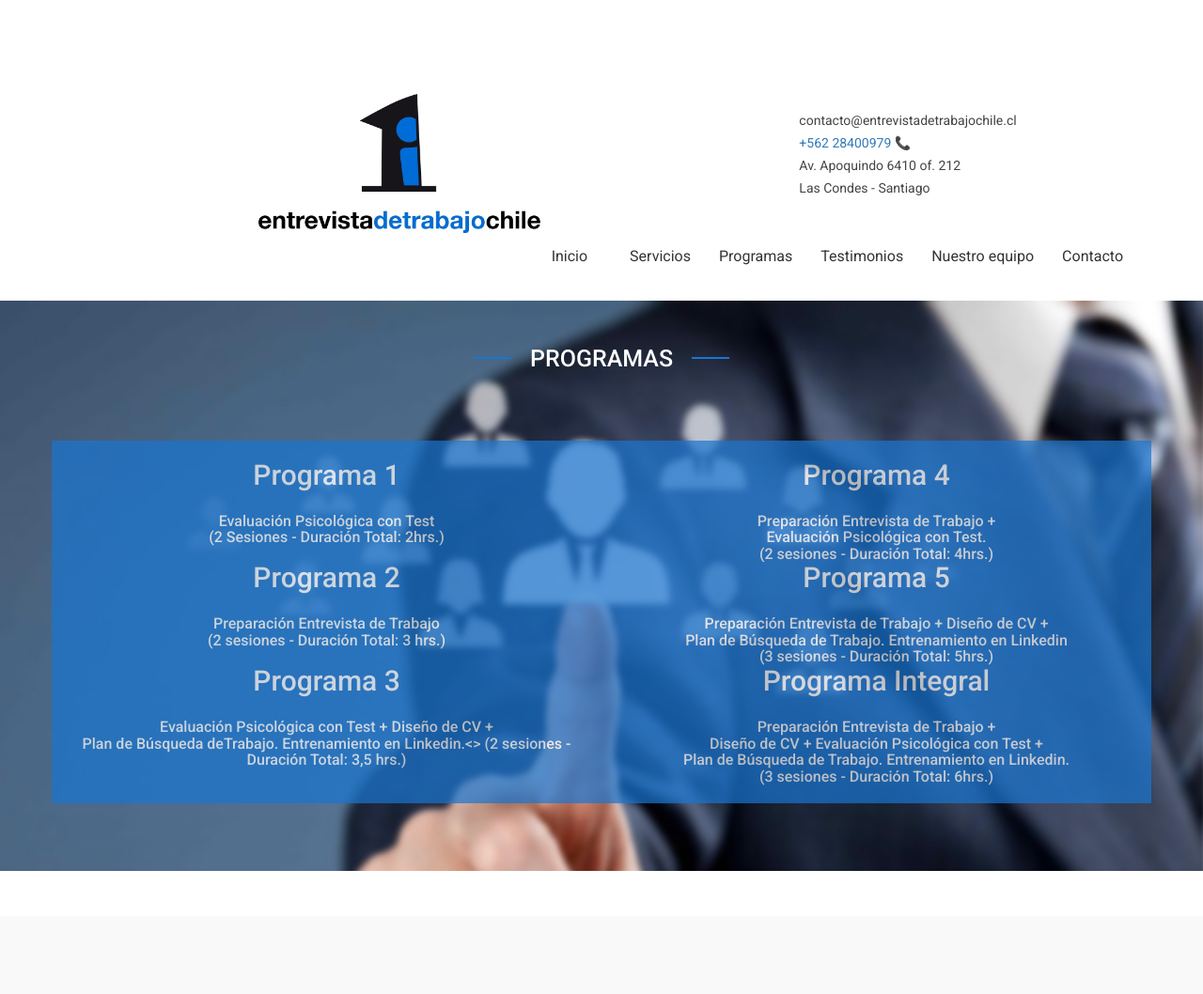
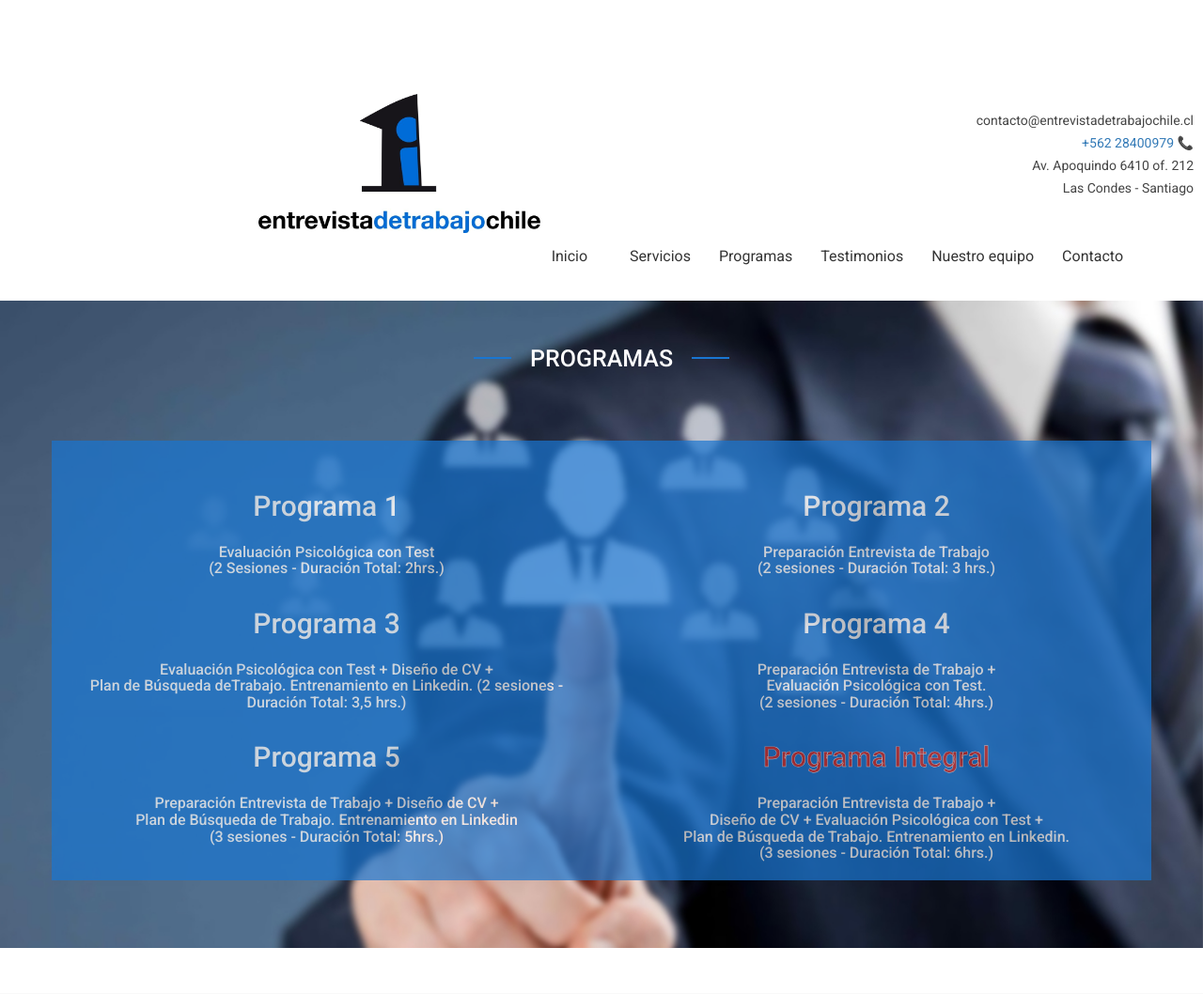
Before and after one commit to Razoxk/entrevistadetrabajochile, a PHP site: page /programa.php in a window 1280 px wide. Shown: the top 1058 px of the page at 94% size. Run offline with PHP 8.4, Linux system fonts and the light colour scheme; some libraries are stand-ins or nearby versions.

Commit message:
final final ctm

```diff
--- a/contacto.php
+++ b/contacto.php
@@ -82,7 +82,7 @@ include ("header.php");
 							<input type="text" class="form-control" name="txtnumero" placeholder="Telefono">
 							<textarea class="form-control" rows="3" name="txtmensaje" placeholder="Mensaje (*)"></textarea>
 							<h3>(*) Campos Obligatorios</h3>
-                            <button class="btn btn-default" type="submit">Enviar</button><br><br>
+                            <button class="btn btn-default" type="submit" onclick='alert("Hemos recibido su mensaje. Le contactaremos a la brevedad.")'>Enviar</button><br><br>
                         </form>
 					</div>
 					<div class="col-md-6 col">
--- a/contacto1.php
+++ b/contacto1.php
@@ -11,16 +11,16 @@
 							<input type="text" class="form-control" name="txtnumero" placeholder="Telefono">
 							<textarea class="form-control" rows="3" name="txtmensaje" placeholder="Mensaje (*)"></textarea>
 							<h3>(*) Campos Obligatorios</h3>
-                            <button class="btn btn-default" type="submit">Enviar</button><br><br>
+                            <button class="btn btn-default" type="submit" onclick='alert("Hemos recibido su mensaje. Le contactaremos a la brevedad.")'>Enviar</button><br><br>
                         </form>
 					</div>
-					<div class="col-md-6 col">
+					<div class="col-md-6">
 						<!-- map -->
+							<a href="https://goo.gl/maps/YPtrhDcU1xzQwM487"><img src="img/map1.PNG" class="img-fluid img-responsive" alt="Responsive image"></a>
 
-						<div class="">
-							<iframe src="https://www.google.com/maps/embed?pb=!1m14!1m8!1m3!1d6661.200262556395!2d-70.564432!3d-33.407595!3m2!1i1024!2i768!4f13.1!3m3!1m2!1s0x9662cedd1d330ced%3A0x917b72cb89aaef4c!2sAv.%20Apoquindo%206410%2C%20Oficina%20212%2C%20Las%20Condes%2C%20Regi%C3%B3n%20Metropolitana!5e0!3m2!1ses-419!2scl!4v1576195460270!5m2!1ses-419!2scl" width="450" height="450" frameborder="0" style="border:0;" allowfullscreen=""></iframe>
-
-	                   </div><!--/map-->
+							<!-- <iframe src="https://www.google.com/maps/embed?pb=!1m14!1m8!1m3!1d6661.200262556395!2d-70.564432!3d-33.407595!3m2!1i1024!2i768!4f13.1!3m3!1m2!1s0x9662cedd1d330ced%3A0x917b72cb89aaef4c!2sAv.%20Apoquindo%206410%2C%20Oficina%20212%2C%20Las%20Condes%2C%20Regi%C3%B3n%20Metropolitana!5e0!3m2!1ses-419!2scl!4v1576195460270!5m2!1ses-419!2scl" width="450" height="450" frameborder="0" style="border:0;" allowfullscreen="">
+							</iframe> -->
+<!--/map-->
 
 					</div>
 				</div>
--- /dev/null
+++ b/gg.php
@@ -0,0 +1,5 @@
+<FORM>
+
+<input name="button2" type="button"
+onclick='alert("ESTA ES EL ALERTA.")' value="Click Aquí para ver el ALERTA" />
+</FORM>
--- a/header.php
+++ b/header.php
@@ -4,7 +4,7 @@
 			<td style="width: 574px;"><div align="center" style="margin-top:80px;">
 				<img src="img/logo1.jpg" class="img-fluid img-responsive " style="align:center;" alt="Responsive image" height="200" width="300" alt="">
 				</div></td>
-				<td style="width: 290px;padding-top:60px;">contacto@entrevistadetrabajochile.cl<br>
+				<td style="width: 290px;padding-top:60px;  text-align:right; padding-right:10px;">contacto@entrevistadetrabajochile.cl<br>
 				<a href="tel:+56228400979"> +562 28400979 📞</a><br>
 				Av. Apoquindo 6410 of. 212 <br>
 				Las Condes - Santiago</td>
--- a/index.php
+++ b/index.php
@@ -167,9 +167,11 @@
 				</div>
 			</section><br><br>
 
+			<div class="container">
 			<?php
-    include ("contacto1.php");
-    ?>
+				include ("contacto1.php");
+			?>
+			</div>
 		<!-- Footer -->
 			<?php
 			include ("footer.php");
--- a/mailler.php
+++ b/mailler.php
@@ -24,7 +24,7 @@
   $mail->FromName = "Contacto Web Entrevista de Trabajo Chile";
   $mail->Timeout=5;
 
-  $mail->AddAddress("porellana@tecnotec.cl");
+  $mail->AddAddress("contacto@entrevistadetrabajochile.cl");
 //  $mail->AddCC($_POST['email']);
   $mail->Subject = "Web Entrevista de Trabajo Chile";
   $mail->Body = "
--- a/programa.php
+++ b/programa.php
@@ -82,33 +82,35 @@ include ("header.php");
                 <div class="container" style="margin-top:-70px;">
 
                 <div class="row"  style="opacity: 0.7;background-color:#1976d2;padding-top:20px;">
-                  <div class="col-md-6" style="margin:auto;"><h2 style="color:white;">Programa 1</h2><br><h4 class="jus" style="text-align:center;color:white;">Evaluación Psicológica con Test<br>
+                  <div class="col-md-6" style="margin:auto;"><h2 style="color:white;"> <br> Programa 1</h2><br><h4 class="jus" style="text-align:center;color:white;">Evaluación Psicológica con Test<br>
                                                                                                                                 (2 Sesiones - Duración Total: 2hrs.)
                                                                                                                                 </h4></div>
-                  <div class="col-md-6" style="margin:auto;"><h2 style="color:white;">Programa 4</h2><br><h4 class="jus" style="text-align:center;color:white;">Preparación Entrevista de Trabajo + <br>
-                                                                                                                                  Evaluación Psicológica con Test. <br>
-                                                                                                                                  (2 sesiones - Duración Total: 4hrs.)
-                                                                                                                                </h4></div>
+                  <div class="col-md-6" style="margin:auto;"><h2 style="color:white;"><br> Programa 2</h2><br><h4 class="jus" style="text-align:center;color:white;">Preparación Entrevista de Trabajo<br>
+                                                                                            (2 sesiones - Duración Total: 3 hrs.) <br></h4></div>
+
                 </div>
 
                 <div class="row"  style="opacity: 0.7;background-color:#1976d2;">
-                  <div class="col-md-6" style="margin:auto;"><h2 style="color:white;">Programa 2</h2><br><h4 class="jus" style="text-align:center;color:white;">Preparación Entrevista de Trabajo<br>
-                                                                                            (2 sesiones - Duración Total: 3 hrs.)</h4></div>
-                  <div class="col-md-6" style="margin:auto;"><h2 style="color:white;">Programa 5</h2><br><h4 class="jus" style="text-align:center;color:white;">Preparación Entrevista de Trabajo +  Diseño de CV +<br>
-                                                                                                                                  Plan de Búsqueda de Trabajo. Entrenamiento en Linkedin<br>
-                                                                                                                                  (3 sesiones - Duración Total: 5hrs.)
+                <div class="col-md-6"style="margin:auto;"><h2 style="color:white;"> <br> Programa 3</h2><br><h4 class="jus" style="text-align:center;color:white;">Evaluación Psicológica con Test + Diseño de CV +<br>
+                                                                                                                                Plan de Búsqueda deTrabajo. Entrenamiento en Linkedin.
+                                                                                                                                (2 sesiones - Duración Total: 3,5 hrs.) <br>
                                                                                                                                 </h4></div>
+                <div class="col-md-6" style="margin:auto;"><h2 style="color:white;"> <br> Programa 4</h2><br><h4 class="jus" style="text-align:center;color:white;">Preparación Entrevista de Trabajo + <br>
+                                                                                                                                  Evaluación Psicológica con Test. <br>
+                                                                                                                                  (2 sesiones - Duración Total: 4hrs.) <br>
+                                                                                                                                </h4></div>
+
                 </div>
 
                 <div class="row"  style="opacity: 0.7;background-color:#1976d2;padding-bottom:20px; ">
-                  <div class="col-md-6"style="margin:auto;"><h2 style="color:white;">Programa 3</h2><br><h4 class="jus" style="text-align:center;color:white;">Evaluación Psicológica con Test + Diseño de CV +<br>
-                                                                                                                                Plan de Búsqueda deTrabajo. Entrenamiento en Linkedin.<>
-                                                                                                                                (2 sesiones - Duración Total: 3,5 hrs.)
+                  <div class="col-md-6" style="margin:auto;"><h2 style="color:white;"> <br> Programa 5</h2><br><h4 class="jus" style="text-align:center;color:white;">Preparación Entrevista de Trabajo +  Diseño de CV +<br>
+                                                                                                                                  Plan de Búsqueda de Trabajo. Entrenamiento en Linkedin<br>
+                                                                                                                                  (3 sesiones - Duración Total: 5hrs.) <br>
                                                                                                                                 </h4></div>
-                  <div class="col-md-6"style="margin:auto;"><h2 style="color:white;">Programa Integral</h2><br><h4 class="jus" style="text-align:center;color:white;">Preparación Entrevista de Trabajo +  <br>
+                  <div class="col-md-6"style="margin:auto;"><h2 style="color:#d32f2f;-webkit-text-stroke: 0.4px white;"> <br> Programa Integral</h2><br><h4 class="jus" style="text-align:center;color:white;">Preparación Entrevista de Trabajo +  <br>
                                                                                                                                  Diseño de CV + Evaluación Psicológica con Test +<br>
                                                                                                                                   Plan de Búsqueda de Trabajo. Entrenamiento en Linkedin.<br>
-                                                                                                                                 (3 sesiones - Duración Total: 6hrs.)
+                                                                                                                                 (3 sesiones - Duración Total: 6hrs.) <br>
                                                                                                                                 </h4></div>
                 </div>
                 <br><br><br>
```
Also changed, not shown: img/map1.PNG (added).
